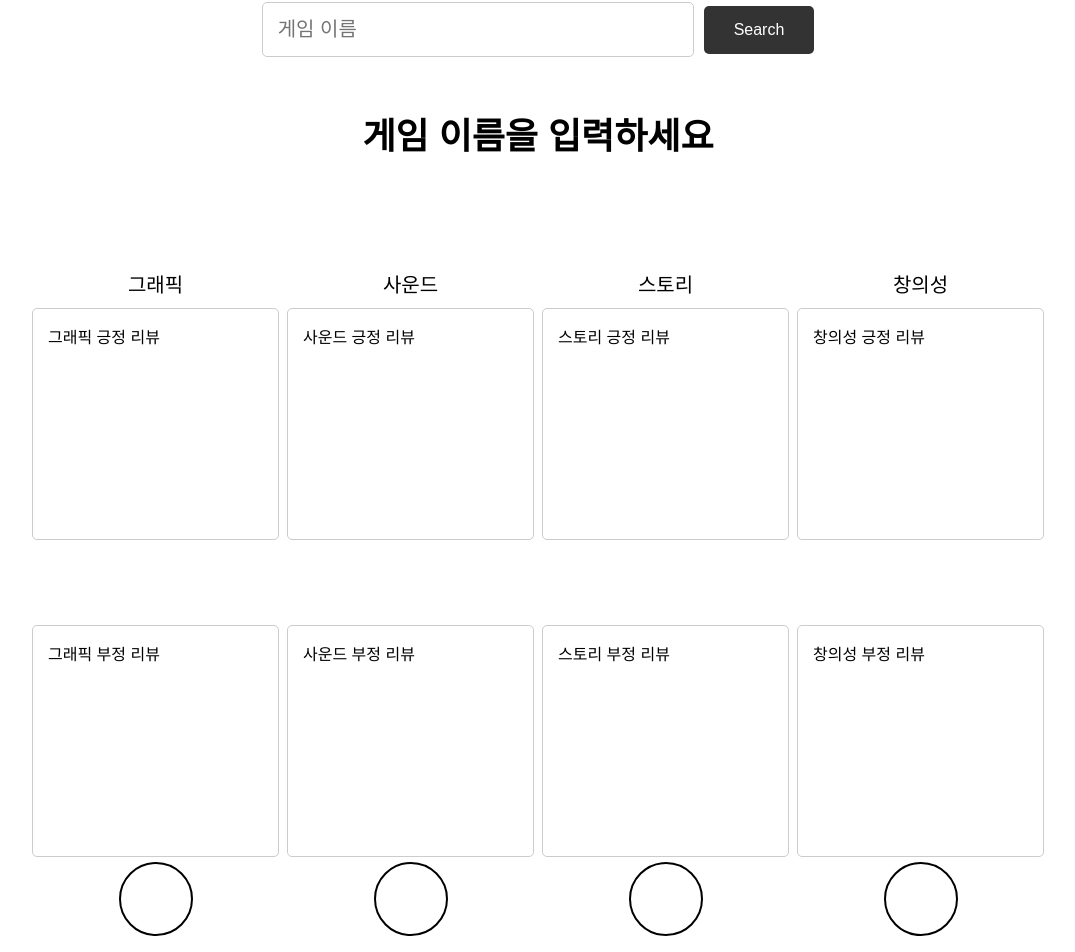
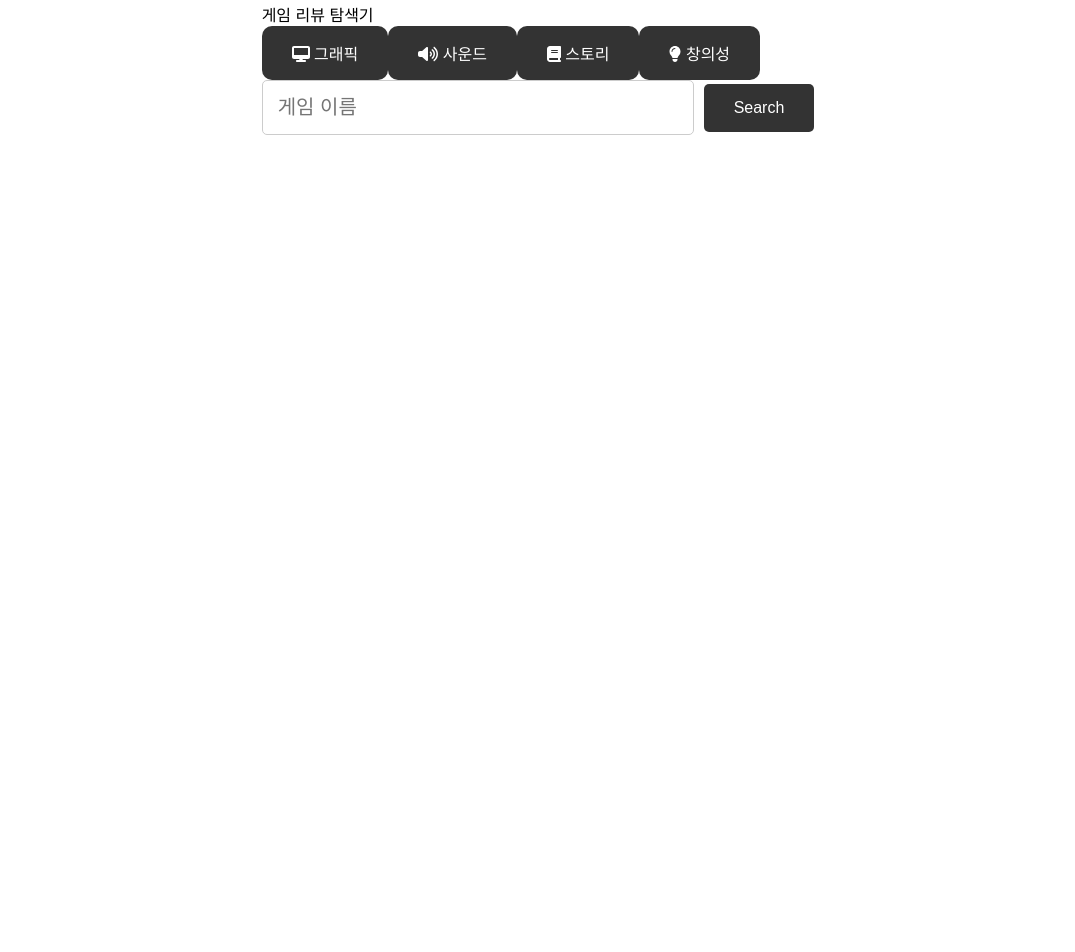
Before and after one commit to rohyenwu/2024--isg, a React (Create React App) app in the folder sig-project/template/: page /review in a window 1280 px wide. Shown: the part 68-1020 px from the top of the page, without its empty margins (102-1177 px from the left). After the commit the page ends 800 px from the top, so only its background shows below. Built offline with nearby package versions, Linux system fonts and the light colour scheme.

Commit message:
UI update

```diff
--- a/sig-project/template/src/Components/Review.js
+++ b/sig-project/template/src/Components/Review.js
@@ -1,6 +1,8 @@
 import React, { useState, useEffect } from 'react';
 import { useLocation, useNavigate } from 'react-router-dom';
 import './Review.css';
+import { FontAwesomeIcon } from "@fortawesome/react-fontawesome";
+import { faBook, faVolumeUp, faDesktop, faLightbulb } from "@fortawesome/free-solid-svg-icons";
 
 function ReviewPage() {
   const location = useLocation();
@@ -9,10 +11,10 @@ function ReviewPage() {
   const [data, setData] = useState(null);
   const [loading, setLoading] = useState(false);
   const [error, setError] = useState(null);
+  const [selectedCategory, setSelectedCategory] = useState('');
 
   const query = new URLSearchParams(location.search).get('query');
 
-  // URL 쿼리 파라미터가 변경되면 해당 쿼리로 데이터를 fetch합니다
   useEffect(() => {
     if (query) {
       setSearchTerm(query);
@@ -34,15 +36,14 @@ function ReviewPage() {
         return response.json();
       })
       .then(data => {
-        if(data)
+        if (data) {
           setData(data);
-        else
-          alert('게임이 존재하지 않습니다.');
+        } else {
+        }
         setLoading(false);
       })
       .catch(error => {
         setError(error);
-
         alert('오류');
         setLoading(false);
       });
@@ -51,18 +52,27 @@ function ReviewPage() {
   const handleSearch = (event) => {
     event.preventDefault();
     if (searchTerm.trim()) {
-      // URL 쿼리 파라미터 업데이트
       navigate(`?query=${encodeURIComponent(searchTerm.trim())}`);
     }
   };
 
-  // 로딩 중일 때
-  if (loading) {
-    return <div>Loading...</div>;
-  }
+  const handleCategoryChange = (category) => {
+    setSelectedCategory(category);
+  };
 
   return (
     <div>
+      <div className="header">
+        <div className='projectName'>
+          게임 리뷰 탐색기
+        </div>
+        <div className="keywords-container">
+          <button className="keyword-button" onClick={() => handleCategoryChange('graphic')}><FontAwesomeIcon icon={faDesktop} />  그래픽</button>
+          <button className="keyword-button" onClick={() => handleCategoryChange('sound')}><FontAwesomeIcon icon={faVolumeUp} />  사운드</button>
+          <button className="keyword-button" onClick={() => handleCategoryChange('story')}><FontAwesomeIcon icon={faBook} />  스토리</button>
+          <button className="keyword-button" onClick={() => handleCategoryChange('creativity')}><FontAwesomeIcon icon={faLightbulb} />  창의성</button>
+        </div>
+
         <div className="search-container">
           <form id="searchForm" onSubmit={handleSearch}>
             <input
@@ -75,43 +85,66 @@ function ReviewPage() {
             />
             <input type="submit" value="Search" />
           </form>
-        <div className="game-name" id="gameName">
-          {query || '게임 이름을 입력하세요'}
         </div>
       </div>
+
+      <div className="main-content">
+        <div className="game-name" id="gameName">
+          {query}
+        </div>
+
         <div className="evaluation-container">
-        <div>
-          <label>그래픽</label>
-          <div className="review" id="graphicReview">{data?.graphic || '그래픽 긍정 리뷰'}</div>
+          {selectedCategory === 'graphic' && (
+            <>
+              <div className="review">
+                <div className='review-positiveheader'>긍정적리뷰<hr></hr></div>
+                {data?.graphic || '그래픽 긍정 리뷰'}
               </div>
-        <div>
-          <label>사운드</label>
-          <div className="review" id="soundReview">{data?.sound || '사운드 긍정 리뷰'}</div>
+              <div className="review">
+                <div className='review-negativeheader'>부정적리뷰<hr></hr></div>
+                {data?.graphicNative || '그래픽 부정 리뷰'}
               </div>
-        <div>
-          <label>스토리</label>
-          <div className="review" id="storyReview">{data?.story || '스토리 긍정 리뷰'}</div>
+            </>
+          )}
+
+          {selectedCategory === 'sound' && (
+            <>
+              <div className="review">
+                <div className='review-positiveheader'>긍정적리뷰<hr></hr></div>
+                {data?.sound || '사운드 긍정 리뷰'}
               </div>
-        <div>
-          <label>창의성</label>
-          <div className="review" id="creativityReview">{data?.creativity || '창의성 긍정 리뷰'}</div>
+              <div className="review">
+                <div className='review-negativeheader'>부정적리뷰<hr></hr></div>
+                {data?.soundNative || '사운드 부정 리뷰'}
               </div>
-        <div className="new-row"></div>
-        <div>
-          <div className="review" id="graphicNativeReview">{data?.graphicNative || '그래픽 부정 리뷰'}</div>
-          <div className="score" id="graphicScore">{data?.graphicScore}</div>
+            </>
+          )}
+
+          {selectedCategory === 'story' && (
+            <>
+              <div className="review">
+                <div className='review-positiveheader'>긍정적리뷰<hr></hr></div>
+                {data?.story || '스토리 긍정 리뷰'}
               </div>
-        <div>
-          <div className="review" id="soundNativeReview">{data?.soundNative || '사운드 부정 리뷰'}</div>
-          <div className="score" id="soundScore">{data?.soundScore}</div>
+              <div className="review">
+                <div className='review-negativeheader'>부정적리뷰<hr></hr></div>
+                {data?.storyNative || '스토리 부정 리뷰'}
               </div>
-        <div>
-          <div className="review" id="storyNativeReview">{data?.storyNative || '스토리 부정 리뷰'}</div>
-          <div className="score" id="storyScore">{data?.storyScore}</div>
+            </>
+          )}
+
+          {selectedCategory === 'creativity' && (
+            <>
+              <div className="review">
+                <div className='review-positiveheader'>긍정적리뷰<hr></hr></div>
+                {data?.creativity || '창의성 긍정 리뷰'}
               </div>
-        <div>
-          <div className="review" id="creativityNativeReview">{data?.creativityNative || '창의성 부정 리뷰'}</div>
-          <div className="score" id="creativityScore">{data?.creativityScore}</div>
+              <div className="review">
+                <div className='review-negativeheader'>부정적리뷰<hr></hr></div>
+                {data?.creativityNative || '창의성 부정 리뷰'}
+              </div>
+            </>
+          )}
         </div>
       </div>
     </div>
```
Lines whose indentation alone changed are shown as unchanged.
